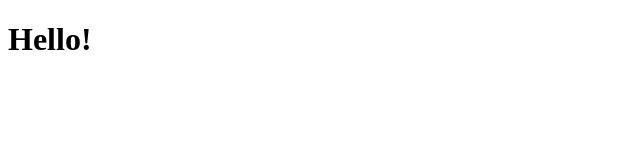
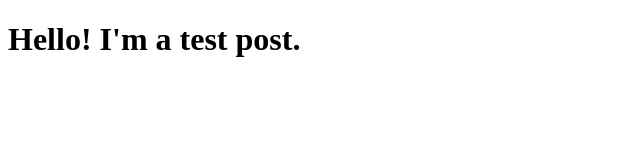
Before and after one commit to jonathanharthernandez/jonathanharthernandez.github.io, a plain HTML site: page posts/test.html in a window 1280 px wide. Shown: the whole page, without its empty margins (0-640 px from the left). Drawn offline with Linux system fonts and the light colour scheme.

Commit message:
Update test.html

```diff
--- a/posts/test.html
+++ b/posts/test.html
@@ -1,6 +1,6 @@
 <!DOCTYPE HTML>
 <html>
   <body>
-    <h1>Hello!</h1>
+    <h1>Hello! I'm a test post.</h1>
   </body>
 </html>
```
